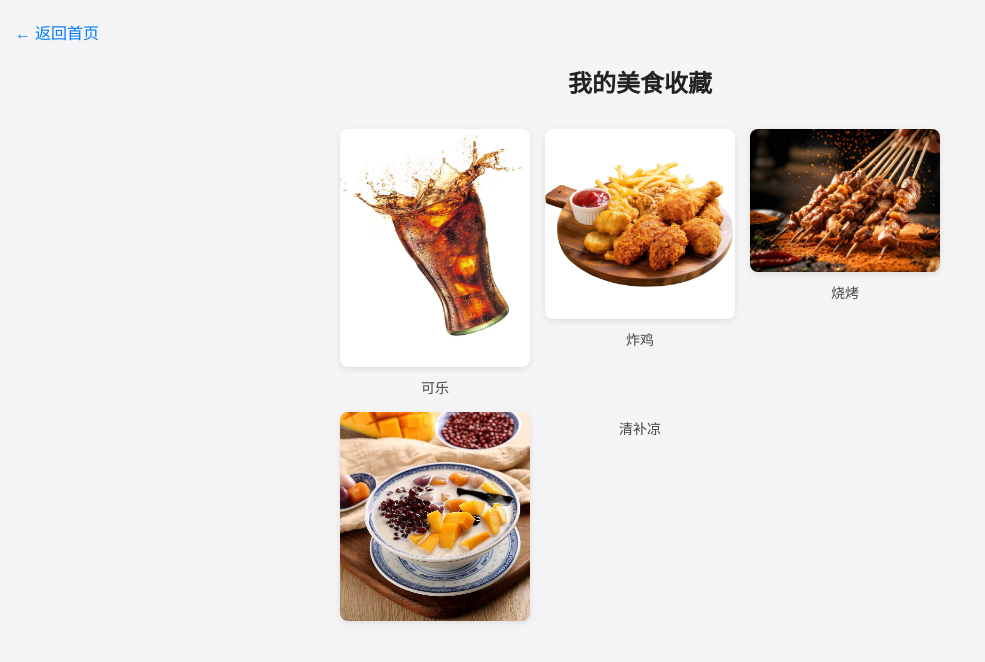
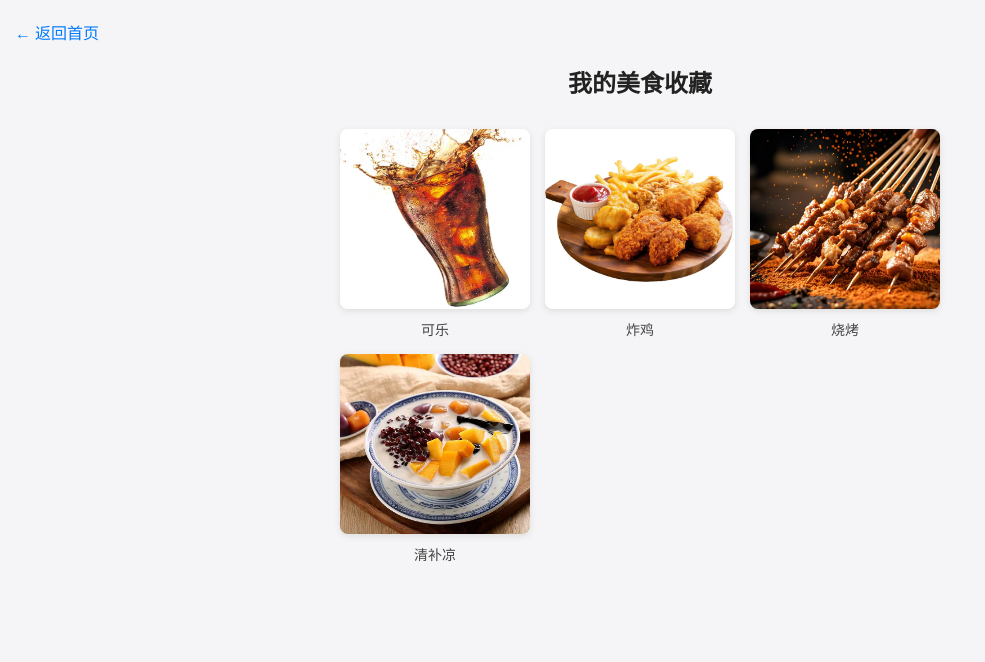
Before and after one commit to GiC99/GJB, a plain HTML site: page food.html in a window 1280 px wide. Shown: the whole page, without its empty margins (0-985 px from the left). Drawn offline with Linux system fonts and the light colour scheme.

Commit message:
Enhance food item display and image properties
Updated food item layout and image styling.

```diff
--- a/food.html
+++ b/food.html
@@ -10,12 +10,19 @@
         .back{display:inline-block;margin-bottom:20px;color:#007aff;text-decoration:none;}
         h2{text-align:center;margin-bottom:30px;color:#222;}
         .food-list{max-width:600px;margin:0 auto;display:grid;grid-template-columns:repeat(3,1fr);gap:15px;}
-        .food-img{width:100%;border-radius:8px;box-shadow:0 2px 6px #ddd;}
+        .food-item{text-align:center;}
+        .food-img{
+            width:100%;
+            height:180px; /* 固定高度，保证图片大小一致 */
+            border-radius:8px;
+            object-fit:cover; /* 图片不变形，按比例裁剪 */
+            box-shadow:0 2px 6px #ddd;
+        }
         .food-name{text-align:center;margin-top:6px;font-size:14px;color:#444;}
     </style>
 </head>
 <body>
-    <a href="index.html" class="back">← 返回首页</a >
+    <a href="index.html" class="back">← 返回首页</a>
     <h2>我的美食收藏</h2>
     <div class="food-list">
         <div class="food-item">
@@ -30,6 +37,7 @@
             <img src="food3.jpg" class="food-img" alt="烧烤">
             <p class="food-name">烧烤</p>
         </div>
+        <div class="food-item">
             <img src="food4.jpg" class="food-img" alt="清补凉">
             <p class="food-name">清补凉</p>
         </div>
```
